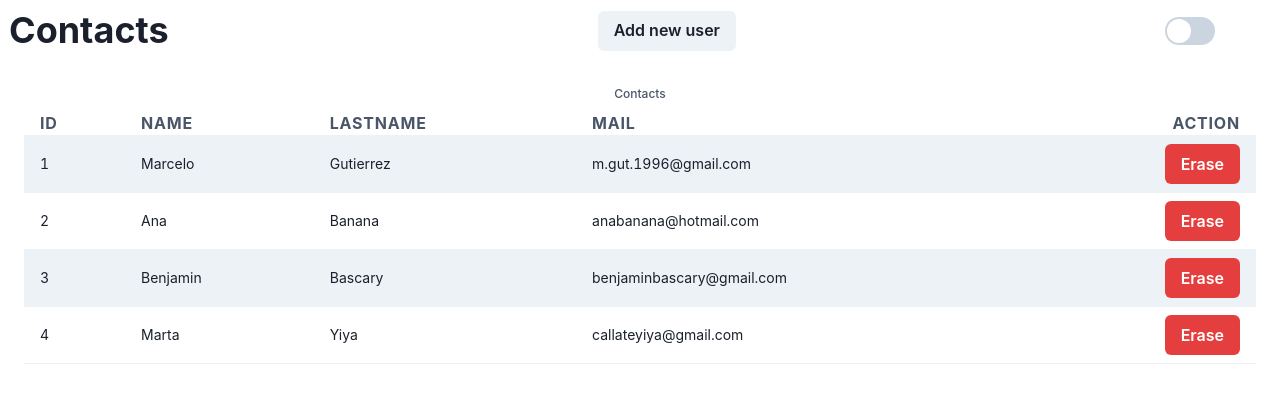
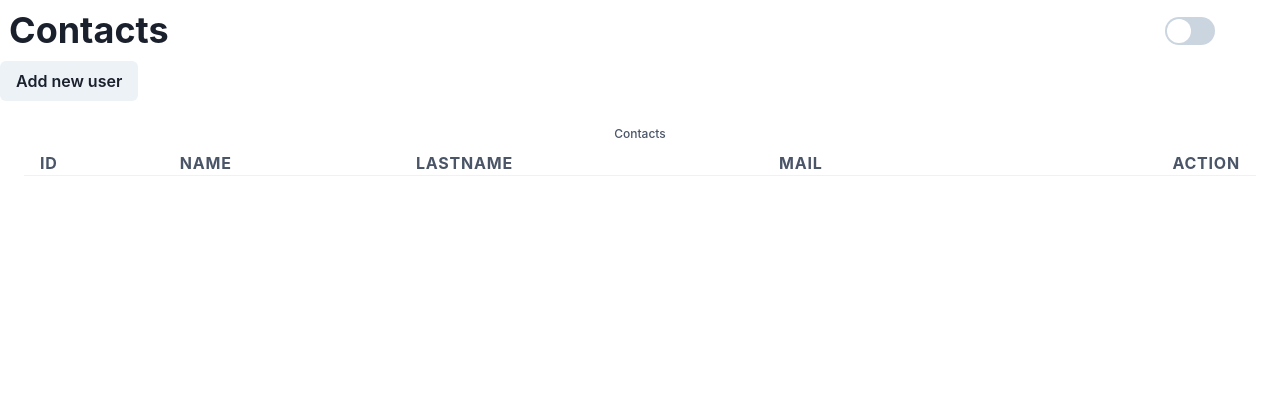
Before and after one commit to benjaminbascary/Contacts_reducer, a React (Create React App) app: page / in a window 1280 px wide. Shown: the top 394 px of the page. Built offline with nearby package versions, Linux system fonts and the light colour scheme.

Commit message:
Completes the logic to add a new user to the reducer store

```diff
--- a/package.json
+++ b/package.json
@@ -14,6 +14,7 @@
     "@types/react": "^18.0.14",
     "@types/react-dom": "^18.0.5",
     "framer-motion": "^6.3.11",
+    "nanoid": "^4.0.0",
     "react": "^18.2.0",
     "react-dom": "^18.2.0",
     "react-scripts": "5.0.1",
--- a/src/App.tsx
+++ b/src/App.tsx
@@ -14,13 +14,6 @@ function App() {
   return (
     <>
       <Header handleActive={handleActive} />
-      {
-        isActive ? (
-            <NewUserForm />
-          ) : (
-            null
-          )
-      }
       <ContactsTable />
     </>
   );
--- a/src/components/ContactsTable.tsx
+++ b/src/components/ContactsTable.tsx
@@ -1,4 +1,4 @@
-import React, { FC, ReducerState, useEffect, useReducer, useState } from 'react'
+import React, { FC, useEffect, useReducer, useState } from 'react'
 import {
   Table,
   Thead,
@@ -10,23 +10,22 @@ import {
   TableContainer,
   Button,
 } from '@chakra-ui/react';
-import { fakeUsers } from '../db/users';
 import { user } from '../types/user';
 import { usersReducer } from '../reducers/usersReducer';
+import { NewUserForm } from './NewUserForm';
 
 const ContactsTable: FC = () => {
 
+  const [show, setShow] = useState<boolean>(false);
   const [ users, setUsers ] = useState<user[]>([]);
-  const reducer = useReducer(usersReducer, users);
+  const [ state, dispatch ] = useReducer(usersReducer, users)
 
   useEffect(() => {
-    setUsers(fakeUsers);
-    console.log('loading users...');
+    console.log(state);
   }, []);
 
+  useEffect(() => {
 
-  useEffect(() => {
-    console.log(reducer);
   }, [users]);
 
 
@@ -34,8 +33,16 @@ const ContactsTable: FC = () => {
     console.log("Erasing..." + id)
   }
 
+  const handleShow = () => {
+    setShow(previousValue => !previousValue);
+  }
 
   return (
+    <>
+    <Button onClick={handleShow}>Add new user</Button>
+    {
+      show && <NewUserForm dispatch={dispatch} />
+    }
     <TableContainer margin="0vh 3vh 0vh 3vh">
       <Table variant='striped' size="sm">
         <TableCaption placement='top'>Contacts</TableCaption>
@@ -52,7 +59,7 @@ const ContactsTable: FC = () => {
         <Tbody>
           {
             users &&
-              users.map(eachUser => {
+              state.map(eachUser => {
                 return (
                   <Tr key={eachUser.id}>
                     <Td>{eachUser.id}</Td>
@@ -74,6 +81,7 @@ const ContactsTable: FC = () => {
 
       </Table>
     </TableContainer>
+    </>
   )
 }
 
--- a/src/components/Header.tsx
+++ b/src/components/Header.tsx
@@ -18,7 +18,6 @@ const Header = ({ handleActive }: HeaderProps) => {
             margin="1vh">
             Contacts
         </Heading>
-        <Button onClick={handleActive}>Add new user</Button>
         <Switch
             margin="1vh 8vh 1vh 1vh"
             size="lg"
--- a/src/components/NewUserForm.tsx
+++ b/src/components/NewUserForm.tsx
@@ -1,4 +1,6 @@
-import React from 'react'
+import React, { ChangeEvent, Dispatch, useState } from 'react'
+import { usersReducerAction } from '../types/usersReducerTypes';
+import { nanoid } from 'nanoid';
 import {
     Box,
     Heading,
@@ -10,12 +12,31 @@ import {
     Button,
     Flex,
 } from '@chakra-ui/react'
+import { user } from '../types/user'
 
-export const NewUserForm = () => {
+export const NewUserForm = ({dispatch}: any) => {
 
-    const handleSubmit = () => {
-        console.log("submited")
-    }
+    const [newUser, setNewUser] = useState<user>({
+        id: nanoid(),
+        name: '',
+        lastname: '',
+        email: ''
+    });
+
+    const addUserAction: usersReducerAction = {
+        type: 'addUser',
+        payload: newUser,
+    };
+
+    const handleChange = (event: ChangeEvent<HTMLInputElement>): void => {
+        console.log(event.target.value);
+        setNewUser({...newUser, [event.target.name] : event.target.value});
+    };
+
+    const handleSubmit = (): void => {
+        dispatch(addUserAction);
+    };
+
     return (
         <Box
             display='flex'
@@ -40,15 +61,25 @@ export const NewUserForm = () => {
                 >
                 <Box margin="0px 10px 0px 10px">
                     <FormLabel>Email address</FormLabel>
-                    <Input isInvalid={false} type='text' />
+                    <Input
+                        onChange={handleChange}
+                        isInvalid={false}
+                        type='text'
+                        name='email'
+                        value={newUser.email}/>
                 </Box>
                 <Box margin="0px 10px 0px 10px">
                     <FormLabel>Name</FormLabel>
-                    <Input isInvalid={false} type='text' />
+                    <Input
+                        onChange={handleChange}
+                        isInvalid={false}
+                        type='text'
+                        name='name'
+                        value={newUser.name}/>
                 </Box>
                 <Box margin="0px 10px 0px 10px">
                     <FormLabel>Lastname</FormLabel>
-                    <Input isInvalid={false} type='text' />
+                    <Input onChange={handleChange} isInvalid={false} type='text' name='lastname' value={newUser.lastname}/>
                 </Box>
                 <Box
                     display='Flex'
--- a/src/db/users.tsx
+++ /dev/null
@@ -1,28 +0,0 @@
-import { user } from "../types/user";
-
-export const fakeUsers: Array<user> = [
-    {
-        id: '1',
-        name: 'Marcelo',
-        lastname: 'Gutierrez',
-        email: 'm.gut.1996@gmail.com'
-    },
-    {
-        id: '2',
-        name: 'Ana',
-        lastname: 'Banana',
-        email: 'anabanana@hotmail.com'
-    },
-    {
-        id: '3',
-        name: 'Benjamin',
-        lastname: 'Bascary',
-        email: 'benjaminbascary@gmail.com'
-    },
-    {
-        id: '4',
-        name: 'Marta',
-        lastname: 'Yiya',
-        email: 'callateyiya@gmail.com'
-    }
-]
--- a/src/reducers/usersReducer.tsx
+++ b/src/reducers/usersReducer.tsx
@@ -1,7 +1,7 @@
 import { user } from "../types/user";
 import { usersReducerAction } from "../types/usersReducerTypes";
 
-export const usersReducer = (state: user[], action : usersReducerAction): user[] => {
+export const usersReducer = (state: user[], action : usersReducerAction ): user[] => {
     switch(action.type) {
         case "addUser":
             return [...state, action.payload];
--- a/src/types/usersReducerTypes.tsx
+++ b/src/types/usersReducerTypes.tsx
@@ -1,6 +1,6 @@
 import { user } from "./user"
 
 export type usersReducerAction = {
-    type : 'getAllUsers' | 'updateUser' | 'deleteUser' | 'addUser',
+    type : 'addUser' | 'getAllUsers',
     payload: user;
 }
```
Also changed, not shown: 1 other file (tests, documents, lock files or other folders).
